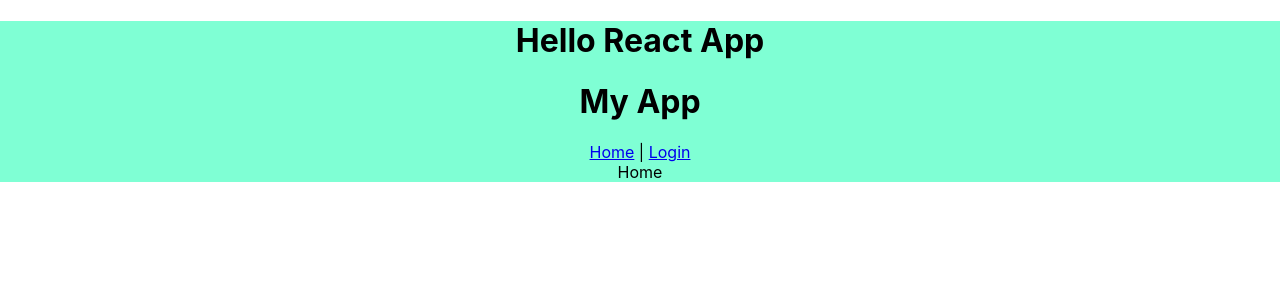
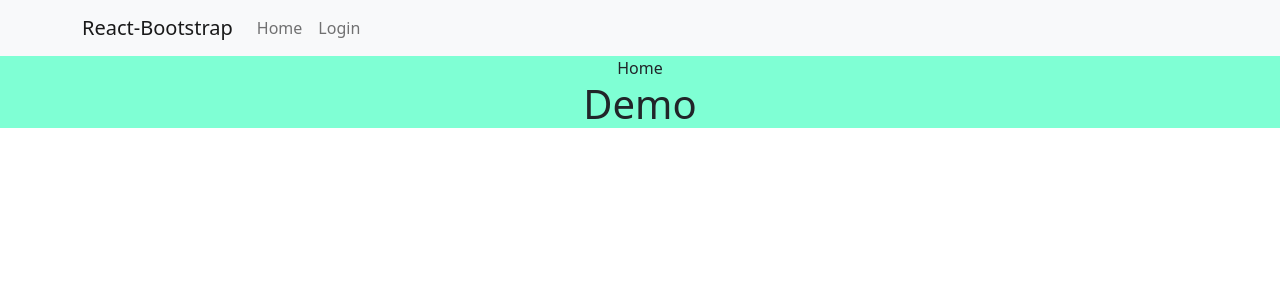
Before and after one commit to imtiyazkumar/react-multipurpose, a React (Create React App) app: page / in a window 1280 px wide. Shown: the top 300 px of the page. Built offline with nearby package versions, Linux system fonts and the light colour scheme.

Commit message:
installed Firebase

```diff
--- a/package.json
+++ b/package.json
@@ -8,6 +8,7 @@
     "@testing-library/user-event": "^13.5.0",
     "axios": "^1.2.3",
     "bootstrap": "^5.2.3",
+    "firebase": "^9.16.0",
     "react": "^18.2.0",
     "react-bootstrap": "^2.7.0",
     "react-dom": "^18.2.0",
--- a/src/App.js
+++ b/src/App.js
@@ -1,23 +1,12 @@
 import './App.css';
-import Login from './Pages/Login';
-import Home from './Pages/Home';
-import { BrowserRouter as Router, Routes, Route } from 'react-router-dom';
 import Header from './Components/Header/Header';
-import NotFound from './Pages/NotFound';
 
 function App() {
   return (
-    <Router>
-      <div className='App'>
-        <h1> Hello React App</h1>
-        <Header></Header>
-        <Routes>
-          <Route path="/" element={<Home />} exact />
-          <Route path="/login" element={<Login />} />
-          <Route path="*" element={<NotFound />} />
-        </Routes>
-      </div>
-    </Router>
+    <div className='App'>
+      <Header></Header>
+      <h1>Demo</h1>
+    </div>
   );
 }
 
--- a/src/Components/Header/Header.js
+++ b/src/Components/Header/Header.js
@@ -1,17 +1,36 @@
-import React from 'react'
-import { Link } from "react-router-dom";
+import Home from '../../Pages/Home';
+import Login from '../../Pages/Login';
+import NotFound from '../../Pages/NotFound';
+import { BrowserRouter as Router, Routes, Route, Link } from 'react-router-dom';
+import { Navbar, Container, Nav } from 'react-bootstrap';
 
 
 function Header() {
     return (
-        <div>
-            <h1>My App</h1>
-            <nav>
-                <Link to="/">Home</Link> |{" "}
-                <Link to="login">Login</Link>
-            </nav>
-        </div>
-    )
+        <Router>
+            <div>
+                <div>
+                    <Navbar bg="light" expand="lg">
+                        <Container>
+                            <Navbar.Brand href="#home">React-Bootstrap</Navbar.Brand>
+                            <Navbar.Toggle aria-controls="basic-navbar-nav" />
+                            <Navbar.Collapse id="basic-navbar-nav">
+                                <Nav className="me-auto">
+                                    <Nav.Link as={Link} to={"/"}>Home</Nav.Link>
+                                    <Nav.Link as={Link} to={"/login"}>Login</Nav.Link>
+                                </Nav>
+                            </Navbar.Collapse>
+                        </Container>
+                    </Navbar>
+                </div>
+                <Routes>
+                    <Route path="/" element={<Home />} exact />
+                    <Route path="/login" element={<Login />} />
+                    <Route path="*" element={<NotFound />} />
+                </Routes>
+            </div>
+        </Router >
+    );
 }
 
-export default Header
+export default Header;
--- a/src/index.js
+++ b/src/index.js
@@ -3,6 +3,8 @@
 import './index.css';
 import App from './App';
 import reportWebVitals from './reportWebVitals';
+import 'bootstrap/dist/css/bootstrap.min.css';
+
 
 const root = ReactDOM.createRoot(document.getElementById('root'));
 root.render(
```
Also changed, not shown: 1 other file (tests, documents, lock files or other folders).
